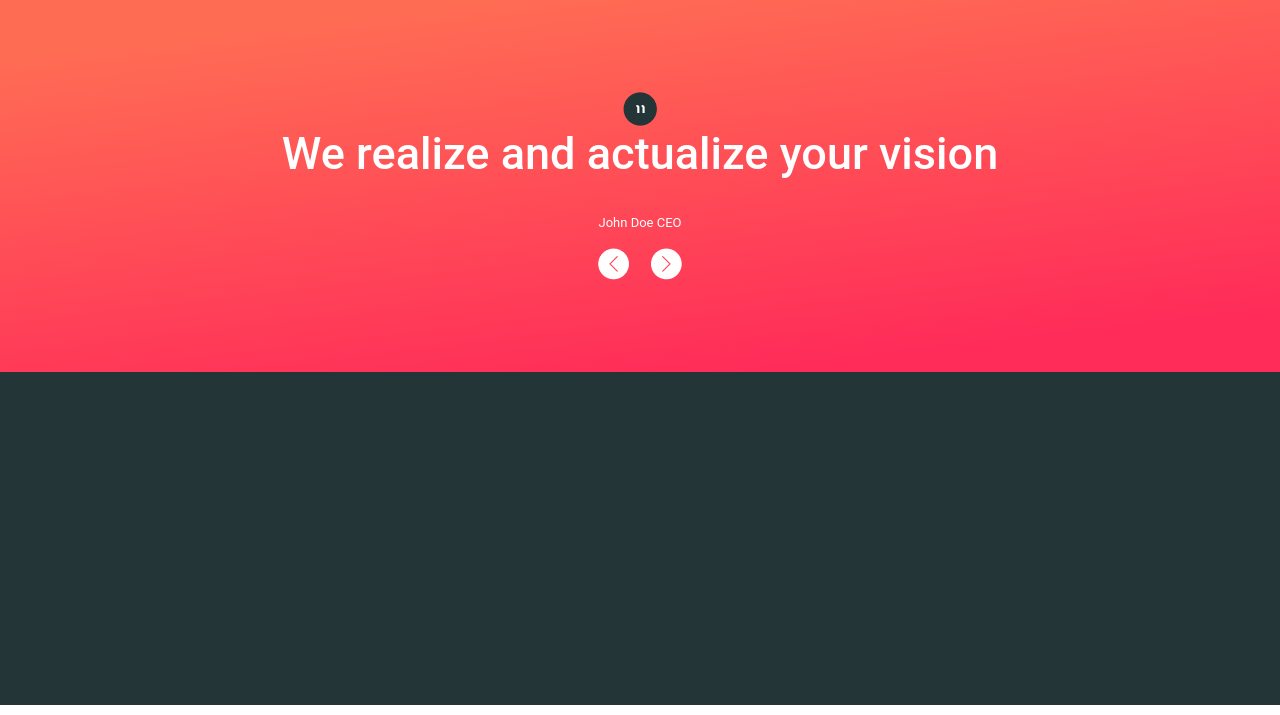
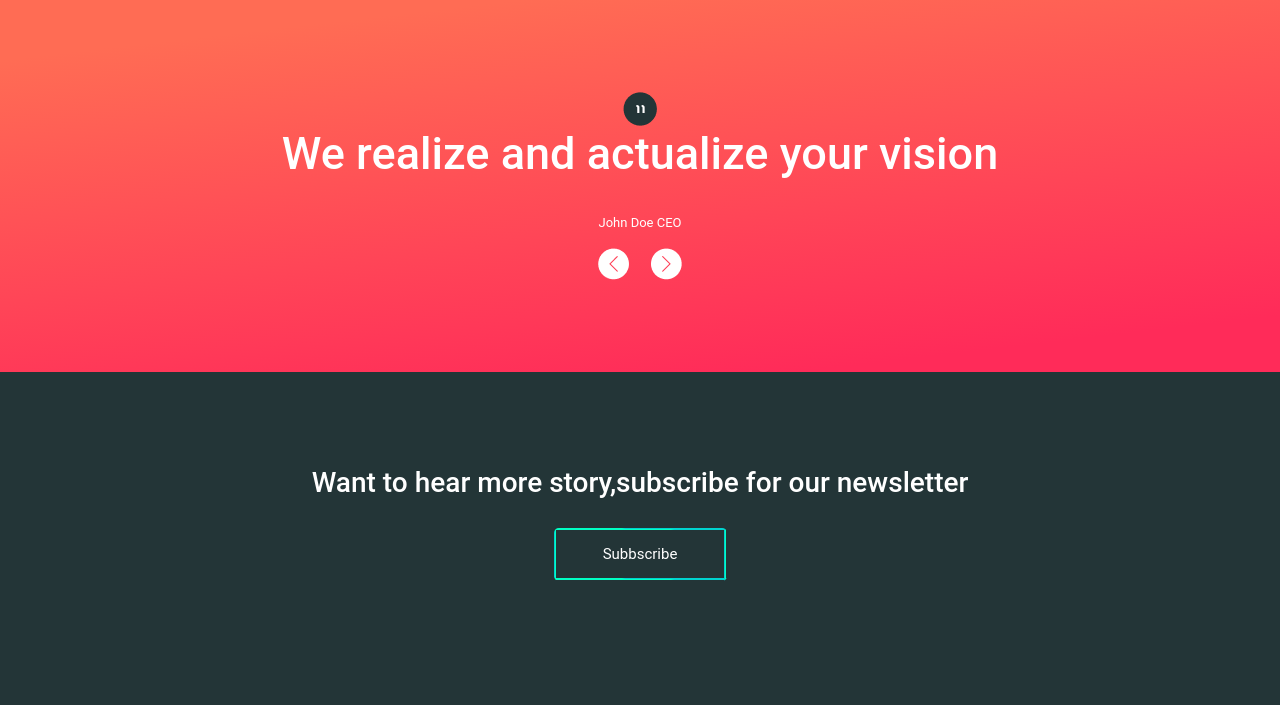
Before and after one commit to jeffersonrucu/Zoom, a web app: file index.html in a window 1280 px wide. Shown: the part 5414-6129 px from the top of the page. Run offline with its HTML, style and script files only (its server is not run), Linux system fonts and the light colour scheme.

Commit message:
Criação barra de noticias

```diff
--- a/css/main.css
+++ b/css/main.css
@@ -54,6 +54,7 @@
     width: 373px;
     height: 372px;
  }
+
 /****** Margins ********/
 
 .margin-one{
@@ -197,3 +198,15 @@
 #quote{
     height: 373px;
 }
+
+/******  div notic ********/
+
+#size-new{
+    height: 303px;
+ }
+
+.btn-outline{
+    width: 173px;
+    height: 53px;
+    background: url(../img/Combinedbotao.png)
+}
--- a/index.html
+++ b/index.html
@@ -418,16 +418,21 @@
             </div>
         </article>
 
-        <section>
+        <article>
             <div class="background-black">
                 <div class="container">
-                    <div class="text-center size-black">
-
-
-
+                    <div class="center-banner-one" id="size-new">
+                        <div class="text-center title-one">
+                            <h3>Want to hear more story,subscribe for our newsletter</h3>
+                        </div>
+                        <div class="text-center ">
+                            <button type="button" class="btn btn-lg btn-outline margin-text text-button">Subbscribe</button>
+                        </div>
                     </div>
                 </div>
             </div>
-        </section>
+        </article>
+
+
     </body>
 </html>
```
Also changed, not shown: img/Combinedbotao.png (added).
